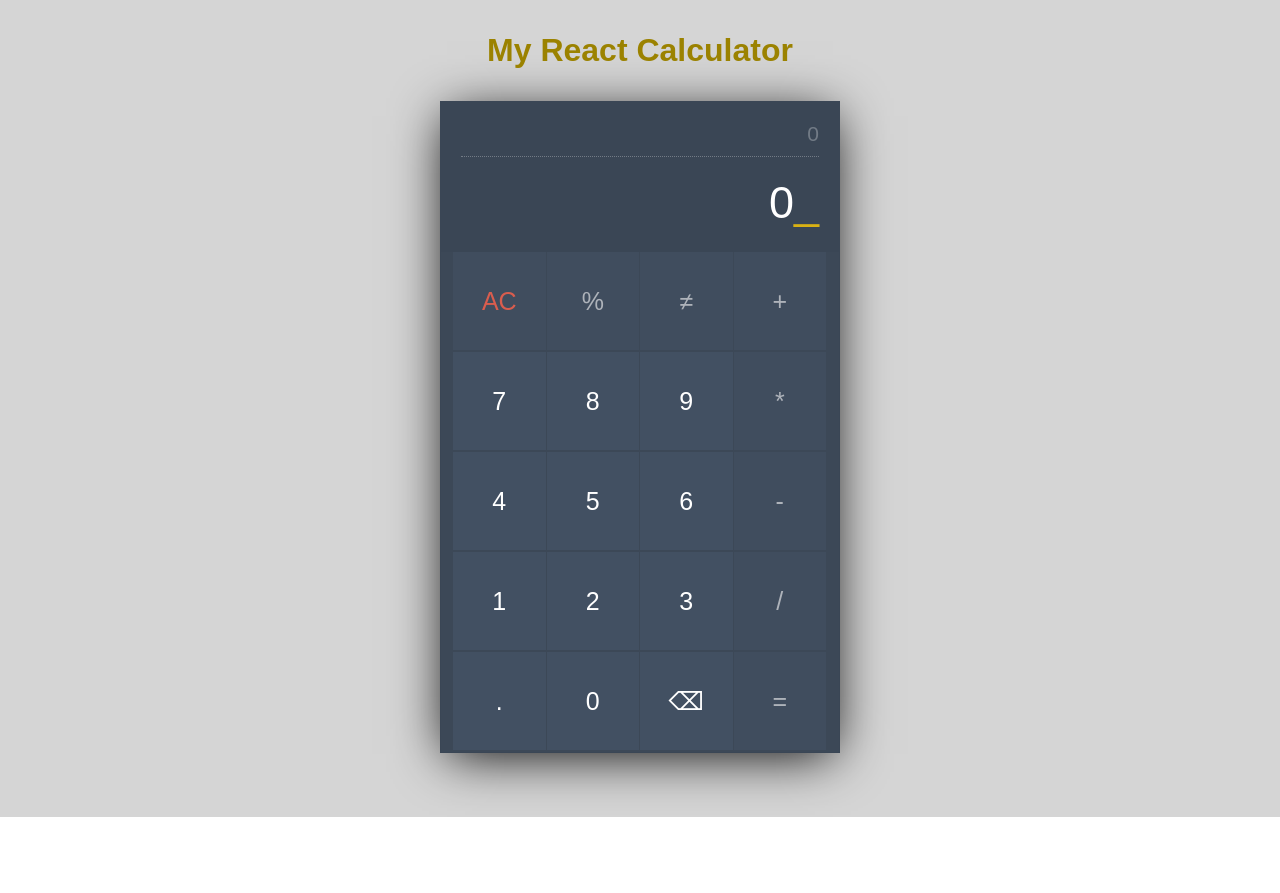
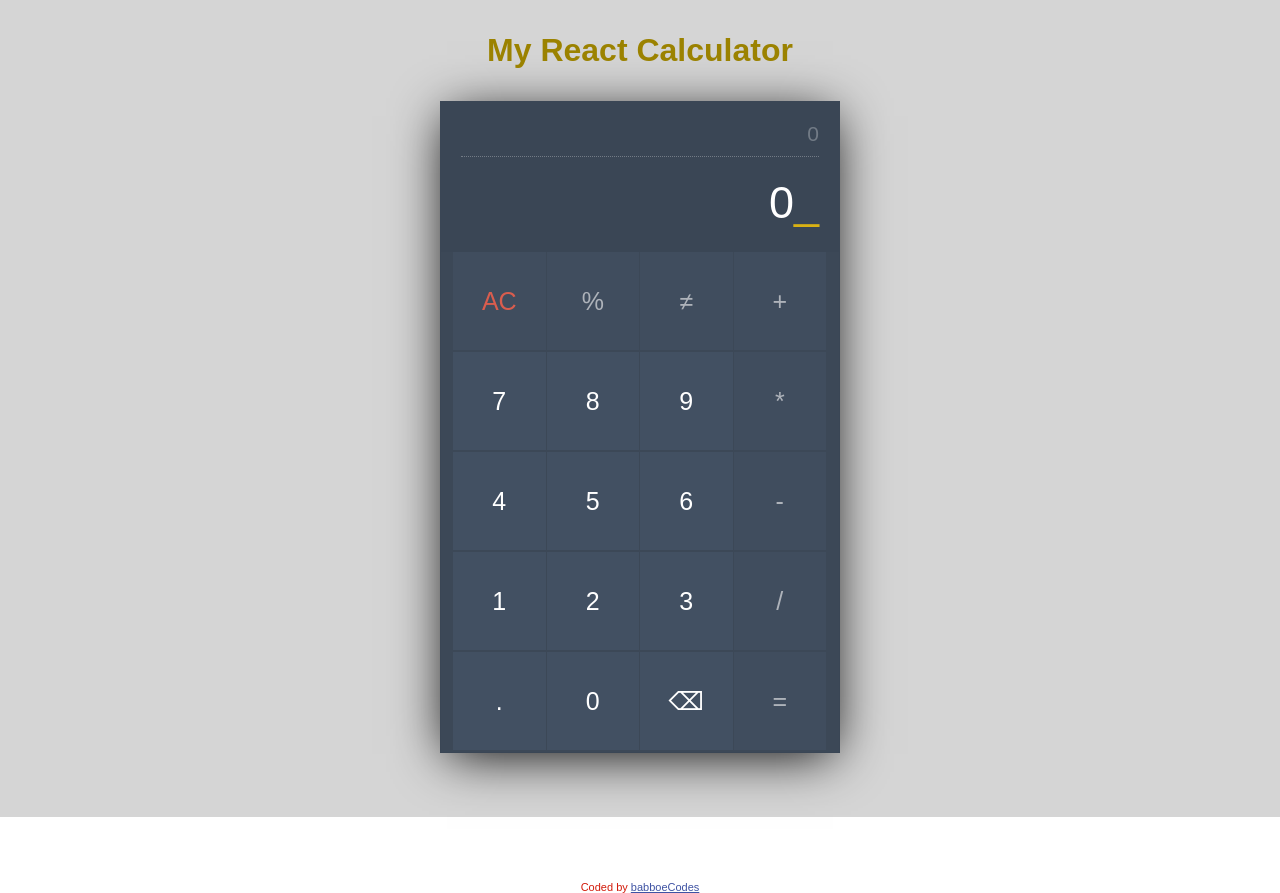
Before and after one commit to babboe1/React-Calculator, a React (Create React App) app: page / in a window 1280 px wide. Before the commit the page ends 817 px from the top, so only its background shows below. Built offline with nearby package versions, Linux system fonts and the light colour scheme.

Commit message:
update component - add attribution - add style for attribution

```diff
--- a/src/App.css
+++ b/src/App.css
@@ -106,3 +106,13 @@
 .blink-me {
    color: #e0b612;
 }
+
+.attribution {
+	font-size: 11px;
+	color: #d21a0a;
+	text-align: center;
+	padding: 4rem 0 0em;
+}
+.attribution a {
+	color: hsl(228, 45%, 44%);
+}
--- a/src/App.js
+++ b/src/App.js
@@ -9,15 +9,18 @@ const App = () => {
       operation: '',
       result: 0,
       setScreen: () => {},
-      setResult: () => { },
-      clearScreen: () => { },
-   }
+      setResult: () => {},
+      clearScreen: () => {},
+   };
    return (
       <Context.Provider value={contextValue}>
          <Layout>
             <h2 className="h2--text">My React Calculator</h2>
             <CalculatorBody />
          </Layout>
+         <div class="attribution">
+            Coded by <a href="https://github.com/babboe1">babboeCodes</a>
+         </div>
       </Context.Provider>
    );
 };
```
